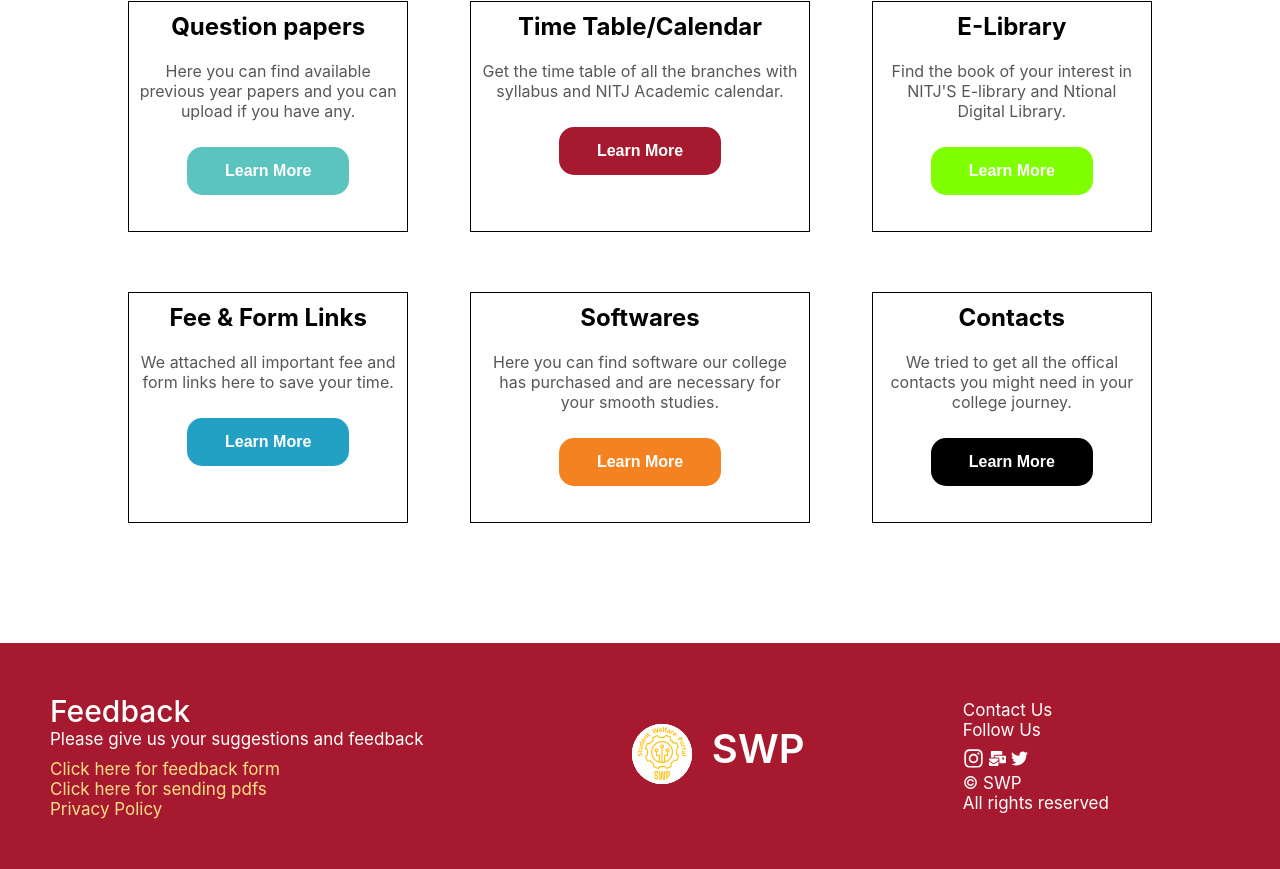
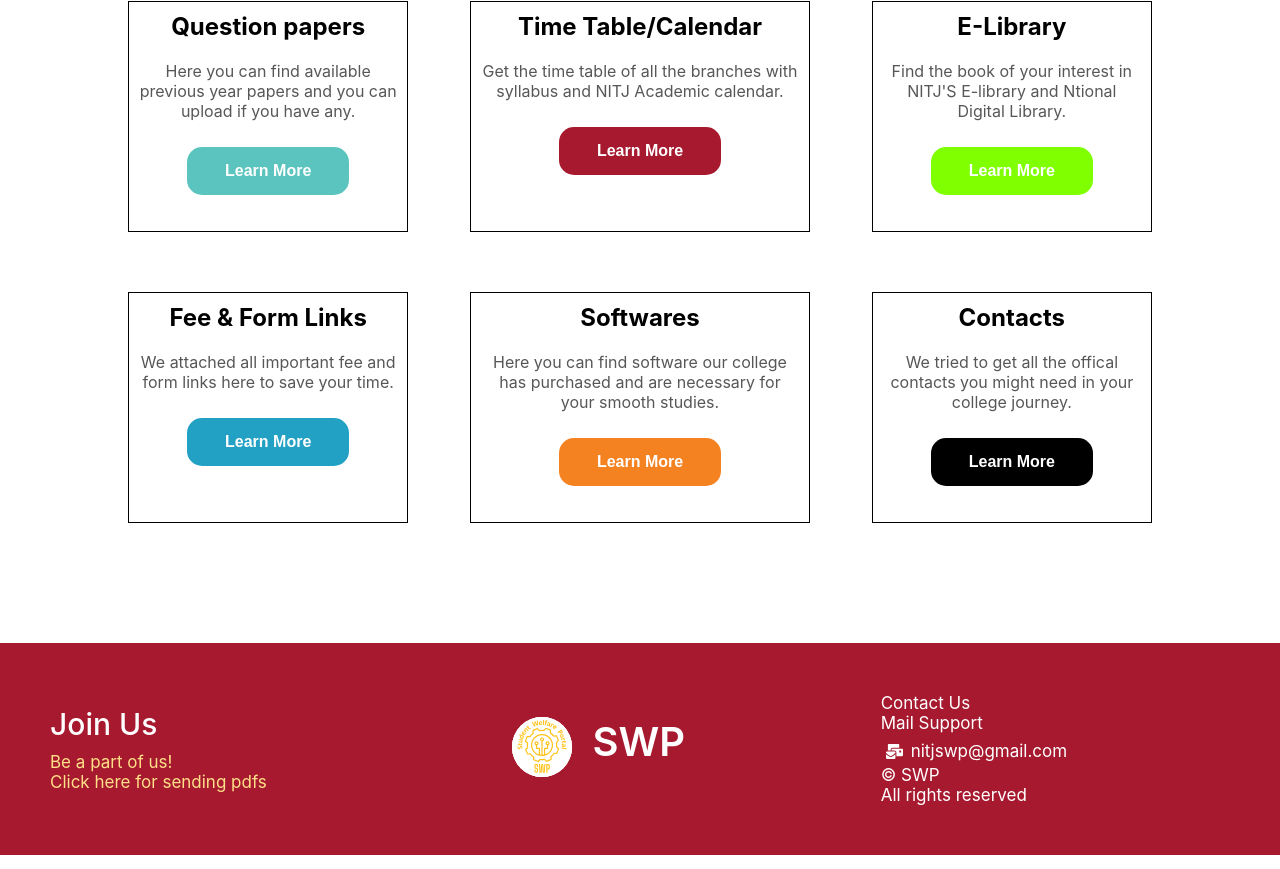
Before and after one commit to Gaurang-gupta/minor_project, a React (Create React App) app: page / in a window 1280 px wide. Shown: the part 809-1678 px from the top of the page. Built offline with nearby package versions, Linux system fonts and the light colour scheme.

Commit message:
changed the footer links

```diff
--- a/src/Components/Footer.css
+++ b/src/Components/Footer.css
@@ -92,7 +92,9 @@
 .footer__logoLink {
   display: flex;
 }
-
+.mail{
+  margin-left: 2%;
+}
 @media (max-width: 1070px) {
   .footer__logo {
     display: none;
--- a/src/Components/Footer.js
+++ b/src/Components/Footer.js
@@ -6,12 +6,12 @@ function Footer() {
     return (
         <div className="footer">
             <div className="footer__feedback">
-                <h2 className="footer__heading">Feedback</h2>
-                <p>Please give us your suggestions and feedback</p>
+                <h2 className="footer__heading">Join Us</h2>
+                {/* <p>Please give us your suggestions and feedback.</p> */}
                 <div className="footer__heading__links">
-                    <a className="footer__header__link" href="https://forms.gle/MU7mchfsLYZrWnqa6">  Click here for feedback form</a>
-                    <a className="footer__header__link" href="#">Click here for sending pdfs</a>
-                    <a className="footer__header__link" href="#">Privacy Policy</a>
+                    <a className="footer__header__link" href="https://forms.gle/MU7mchfsLYZrWnqa6">  Be a part of us!</a>
+                    <a className="footer__header__link" href="https://forms.gle/RWDaqoeenna7h5Yv5">Click here for sending pdfs</a>
+                    {/* <a className="footer__header__link" href="#">Privacy Policy</a> */}
                 </div>
             </div>
             <div className="footer__logo">
@@ -28,11 +28,12 @@ function Footer() {
                 <p>
                     <Link className='footer__link' to="/contactUs">Contact Us</Link>
                 </p>
-                <p>Follow Us</p>
+                <p>Mail Support</p>
                 <p className="footer__social">
-                    <FaInstagram className='instagram' />
+                    {/* <FaInstagram className='instagram' /> */}
                     <FaMailBulk className="social" />
-                    <FaTwitter className="social" />
+                    <p className='mail'>nitjswp@gmail.com</p>
+                    {/* <FaTwitter className="social" /> */}
                 </p>
                 <p>&#169; SWP</p>
                 <p>All rights reserved</p>
```
